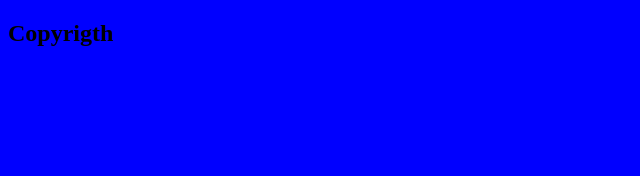
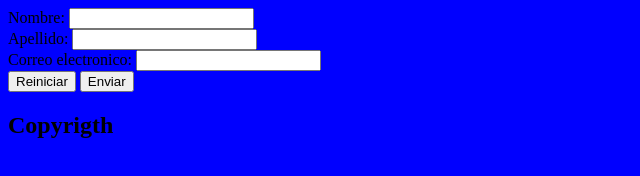
Before and after one commit to Markel-Fernandez-de-Labastida/webPersonal, a plain HTML site: page contacto.html in a window 1280 px wide. Shown: the whole page, without its empty margins (0-640 px from the left). Drawn offline with Linux system fonts and the light colour scheme.

Commit message:
HTML bien, falta CSS

```diff
--- a/contacto.html
+++ b/contacto.html
@@ -7,8 +7,27 @@
 </head>
 <body>
     <main>
-        <form>
+        <form action="#"
+        method="post"
+        enctype="multipart/form-data"
+        target="_blank"
+        autocomplete="on"
+        novalidate
+        name="formularioDeRegistro"
+        accept-charset="UTF-8"
+        rel="noopener noreferrer">
 
+        <label for="nombre">Nombre: </label>
+        <input type="text" id="nombre" name="nombre" required>
+        <br>
+        <label for="apellido">Apellido: </label>
+        <input type="text" id="apellido" name="apellido" required>
+        <br>
+        <label for="correo">Correo electronico: </label>
+        <input type="email" id="correo" name="correo" required>
+        <br>
+        <button type="reset" value="reiniciar">Reiniciar</button>
+        <button type="submit" value="enviar">Enviar</button>
         </form>
 
     </main>
```
Also changed, not shown: portfolio.html (+7 -3 lines), resources/img/bzS1aIUdp.png (added).
